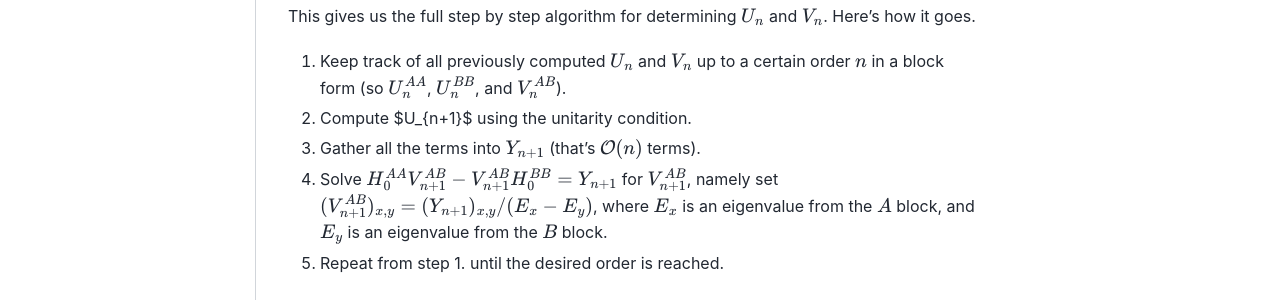
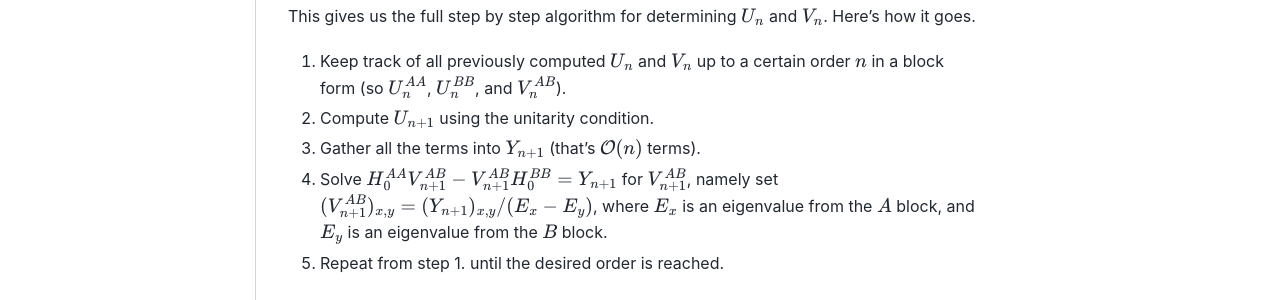
Before and after one commit to quantum-tinkerer/pymablock, a Sphinx documentation site: the page built from docs/source/algorithm/algorithm.md, in a window 1280 px wide and 900 px high, scrolled down 2260 px. Shown: the part 466-766 px from the top of the window. Built offline with Sphinx 7.4.7 and the Sphinx Book theme 1.1.4, drawn with Linux system fonts in a browser that asks for light colours; pages that are not in the unit, such as notebooks, are missing from menus; the version number is read from the project's files by our own code; some of the changed lines change nothing that is shown.

Commit message:
fix latex

```diff
--- a/docs/source/algorithm/algorithm.md
+++ b/docs/source/algorithm/algorithm.md
@@ -134,7 +134,7 @@ This gives us the full step by step algorithm for determining {math}`U_n` and {m
 Here's how it goes.
 1. Keep track of all previously computed {math}`U_n` and {math}`V_n` up to a certain order
 {math}`n` in a block form (so {math}`U_n^{AA}`, {math}`U_n^{BB}`, and {math}`V_n^{AB}`).
-2. Compute $U_{n+1}$ using the unitarity condition.
+2. Compute {math}`U_{n+1}` using the unitarity condition.
 3. Gather all the terms into {math}`Y_{n+1}` (that's {math}`\mathcal{O}(n)` terms).
 4. Solve {math}`H_0^{AA} V_{n+1}^{AB} - V_{n+1}^{AB} H_0^{BB} = Y_{n+1}` for
 {math}`V_{n+1}^{AB}`, namely set {math}`(V_{n+1}^{AB})_{x,y} = (Y_{n+1})_{x,y} / (E_x - E_y)`,
```
